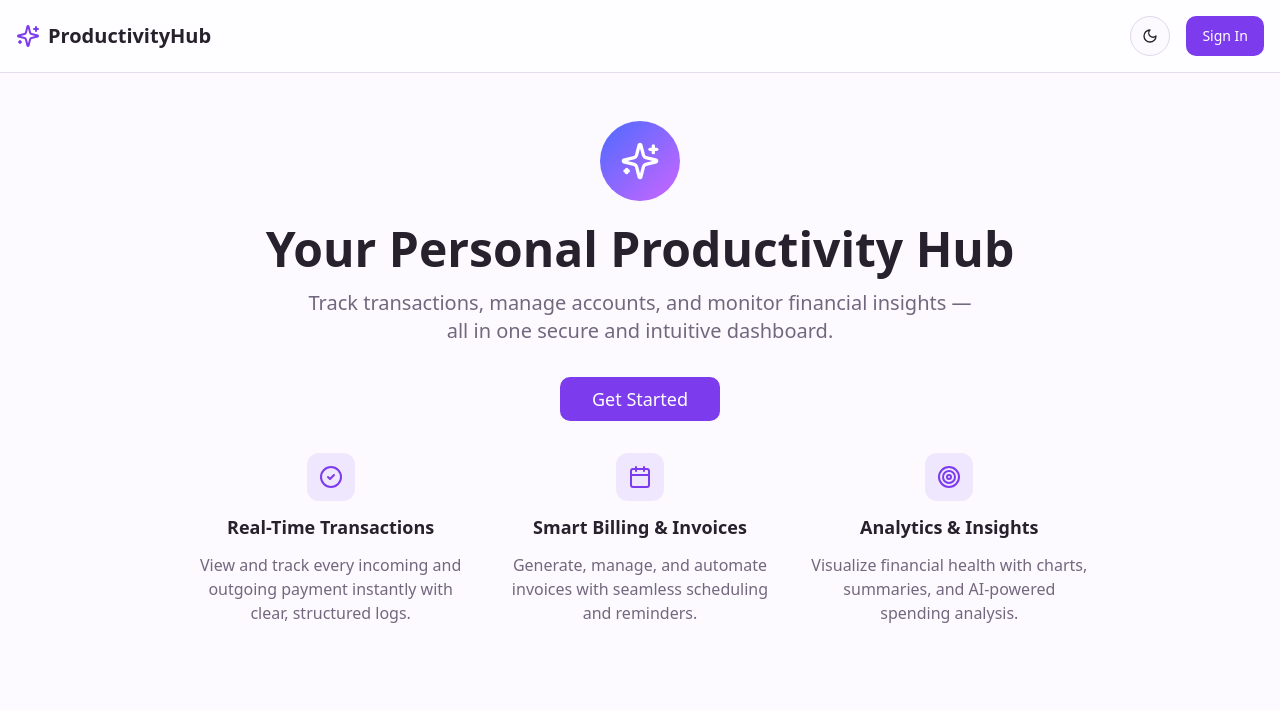
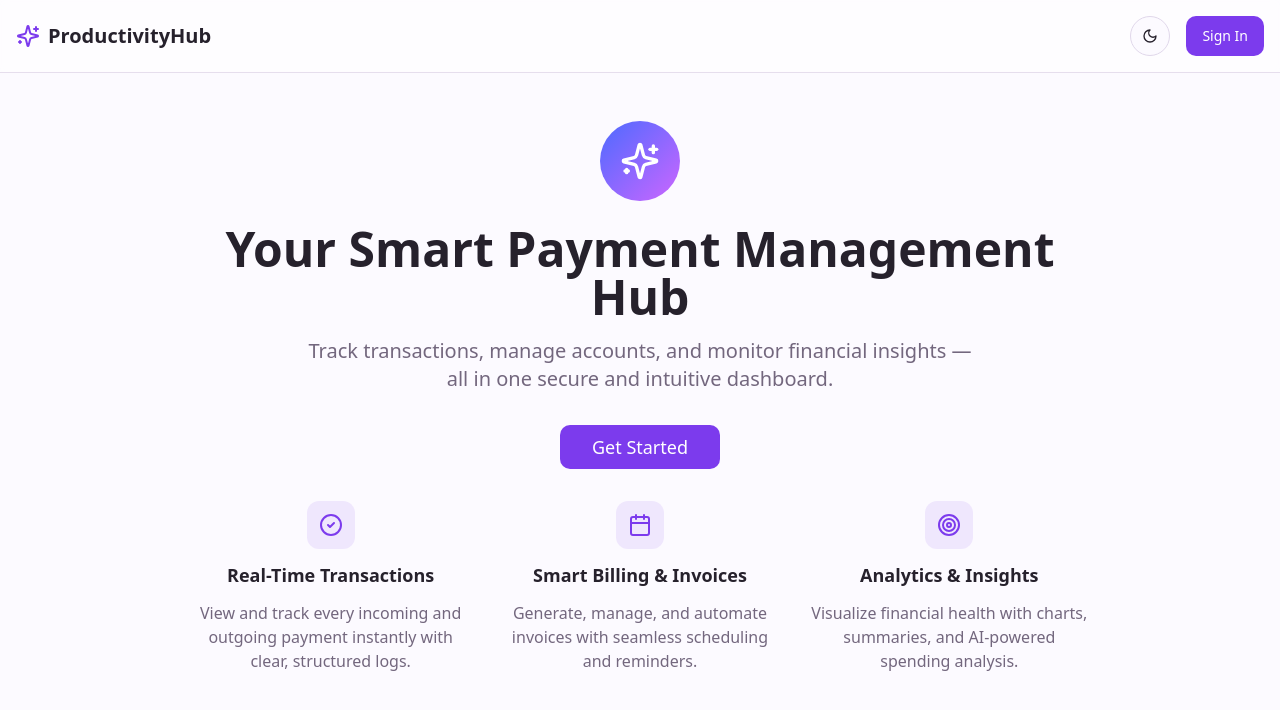
Before and after one commit to eku2307/purple-auth-flow, a React (Vite) app: page / in a window 1280 px wide. Shown: the top 710 px of the page. Built offline with nearby package versions, Linux system fonts and the light colour scheme; the HTML template or start-up script is replaced by a standard one.

Commit message:
Update dashboard title for clarity

```diff
--- a/src/pages/Dashboard.tsx
+++ b/src/pages/Dashboard.tsx
@@ -142,7 +142,7 @@ const Dashboard = () => {
                 </div>
               </div>
               <h1 className="text-5xl font-bold text-foreground">
-                Your Personal Productivity Hub
+                Your Smart Payment Management Hub
               </h1>
               <p className="text-xl text-muted-foreground max-w-2xl mx-auto">
                 Track transactions, manage accounts, and monitor financial insights — all in one secure and intuitive dashboard.
```
